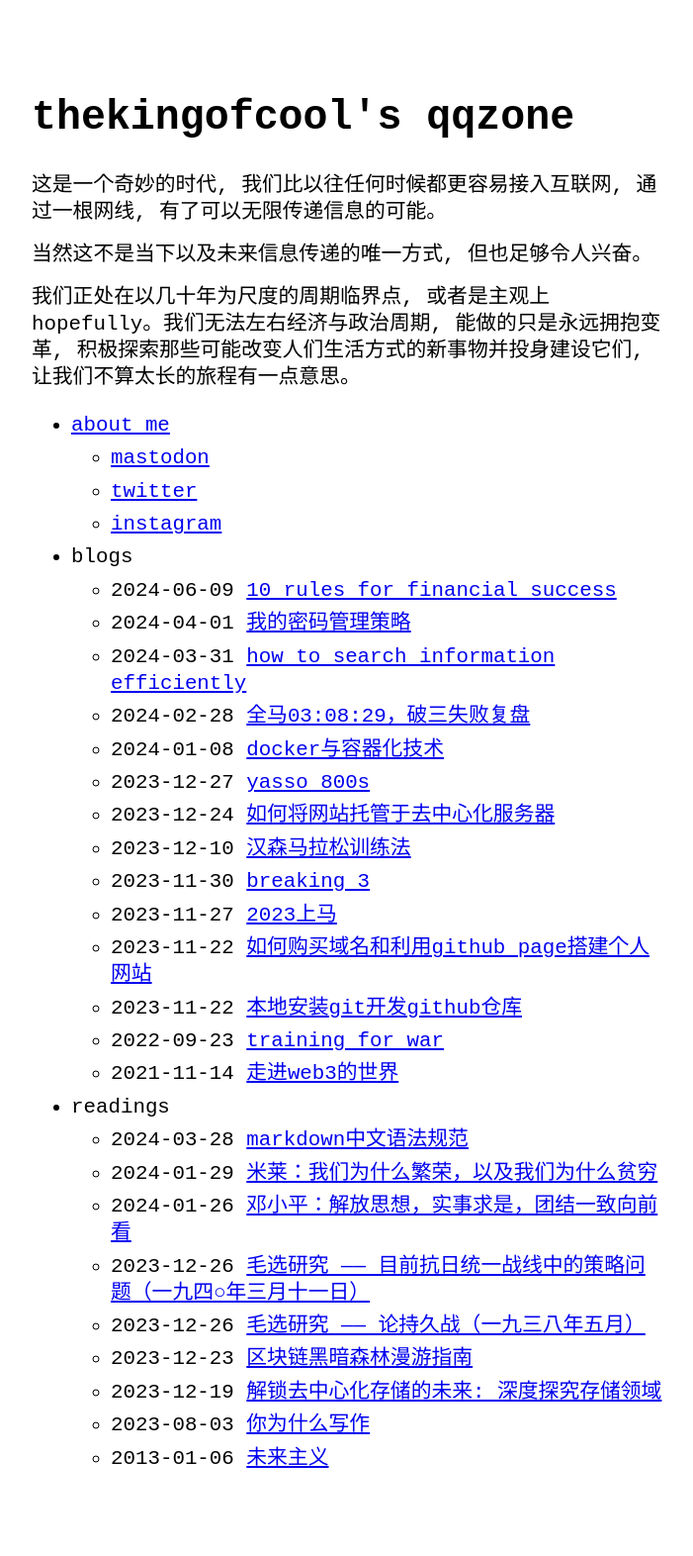
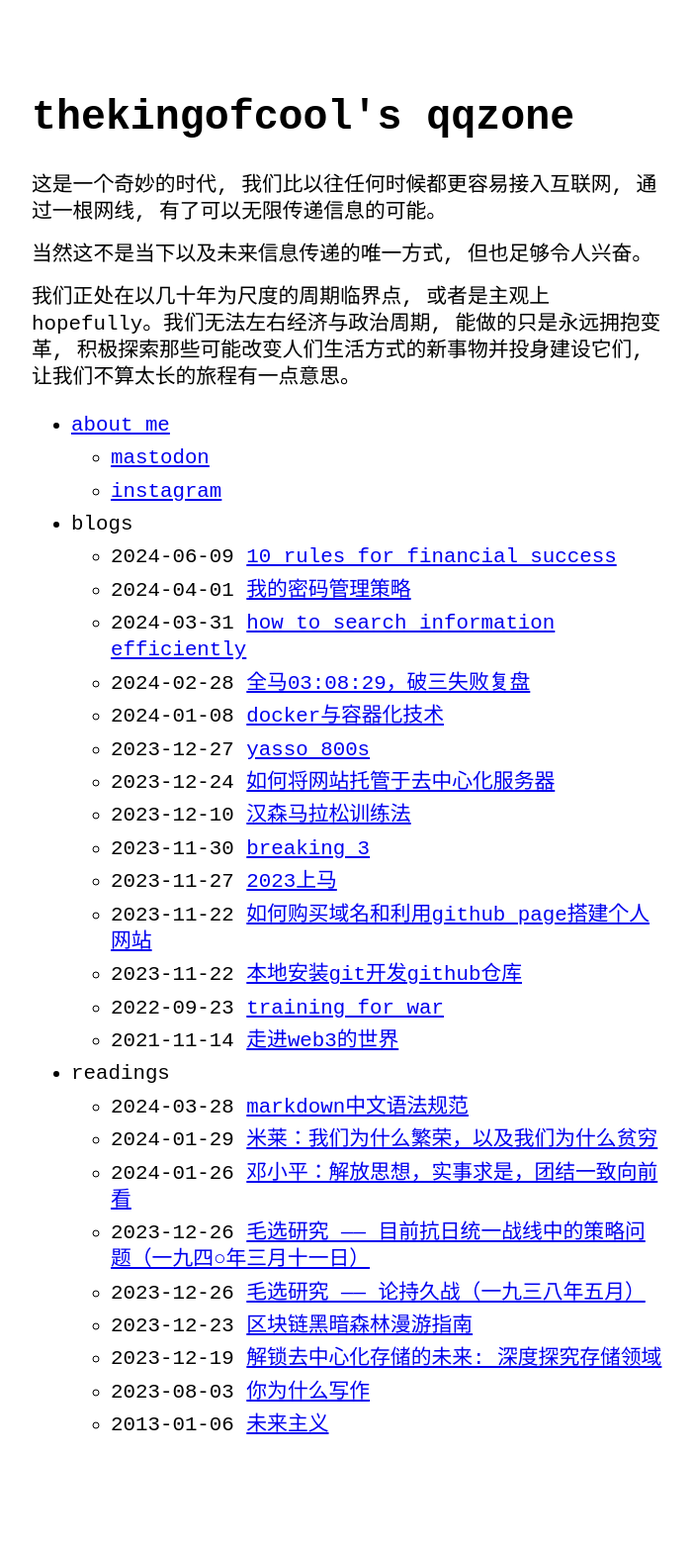
Before and after one commit to thekingofcool/thekingofcool.github.io, a Jekyll site: the page built from index.md, in a window 1280 px wide. Shown: the whole page at 99% size, without its empty margins (288-989 px from the left). Built offline with Jekyll 4.4.1, drawn with Linux system fonts in a browser that asks for light colours; a style sheet for code colours, icons or effects is not loaded; after the commit the page ends 1538 px from its top, so only the background shows below that.

Commit message:
remove twitter link

```diff
--- a/_data/menu.yml
+++ b/_data/menu.yml
@@ -4,8 +4,6 @@ entries:
     entries:
       - title: mastodon
         url: https://mastodon.social/@thekingofcool
-      - title: twitter
-        url: https://x.com/offXforawhile
       - title: instagram
         url: https://www.instagram.com/thekingofcool.eth/
 
```
Also changed, not shown: about.md (+0 -1 lines), 4 other files.
